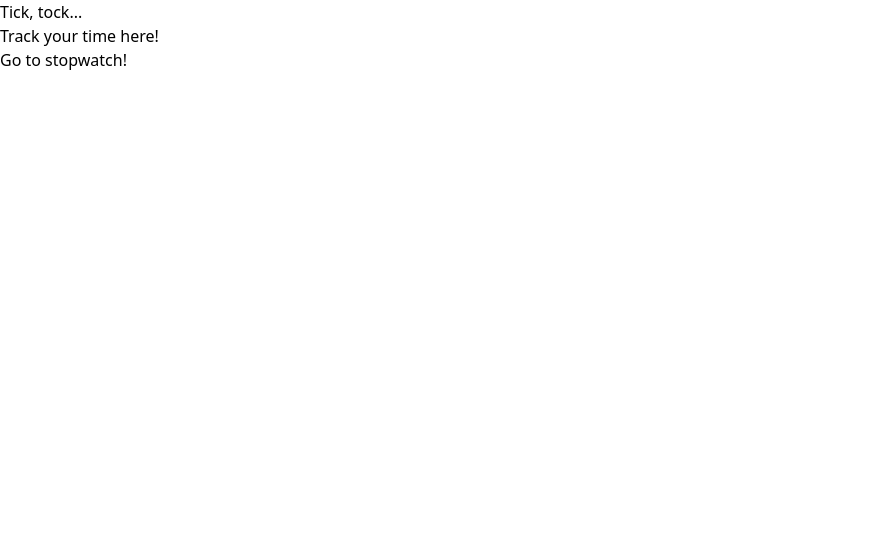
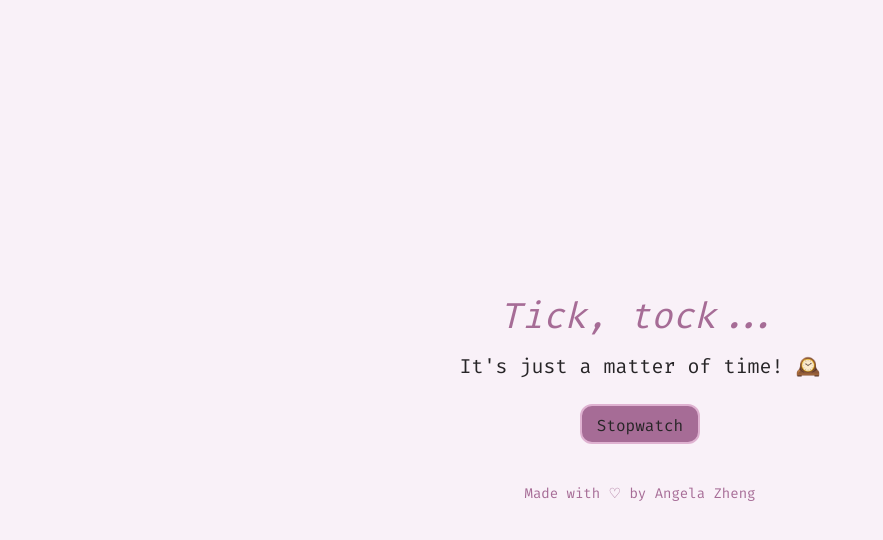
Before and after one commit to angelazheng96/tick-tock, an Astro site: page / in a window 1280 px wide. Shown: the whole page, without its empty margins (0-883 px from the left). Built offline with nearby package versions, Linux system fonts and the light colour scheme; Astro itself is replaced by a stand-in of ours.

Commit message:
Style homepage

```diff
--- a/src/pages/index.astro
+++ b/src/pages/index.astro
@@ -3,7 +3,38 @@ import Layout from "../components/Layout.astro";
 ---
 
 <Layout title="Home">
-	<h1>Tick, tock...</h1>
-	<div>Track your time here!</div>
-	<a href="./stopwatch">Go to stopwatch!</a>
+	<div
+		class="h-screen flex flex-col items-center justify-center font-['Fira'] bg-light text-dark"
+	>
+		<div class="text-center">
+			<h1 class="text-2xl sm:text-3xl md:text-4xl mb-4 text-rose italic">
+				Tick, tock...
+			</h1>
+			<div class="text-sm md:text-xl">
+				<span>It's just</span>
+				<a
+					href="https://open.spotify.com/album/6lauK4mNENDUMSoekDVDNG?si=rFrfFbwEQUimmX__8xlmIA"
+					target="_blank"
+					class="hover:text-aquamarine hover:underline">a matter of time!</a
+				>
+				<span> 🕰️</span>
+			</div>
+		</div>
+		<div class="mt-6 mb-10">
+			<button
+				onclick={`window.location.href='./stopwatch'`}
+				class="p-2 w-30 h-10 bg-rose rounded-xl border-pink border-2
+          hover:bg-pink hover:border-rose hover:cursor-pointer
+          active:bg-pink active:border-eggplant"
+				>Stopwatch</button
+			>
+		</div>
+		<div class="text-rose text-xs md:text-sm">
+			Made with ♡ by <a
+				href="https://github.com/angelazheng96"
+				target="_blank"
+				class="hover:text-lilac hover:underline">Angela Zheng</a
+			>
+		</div>
+	</div>
 </Layout>
--- a/src/styles/global.css
+++ b/src/styles/global.css
@@ -9,7 +9,7 @@
 }
 
 @theme {
-  --color-aquamarine: #A3D2CA;
+  --color-aquamarine: #5881ac;
   --color-teal: #50828F;
   --color-lilac: #C4A5D3;
   --color-eggplant: #5A2C70;
```
